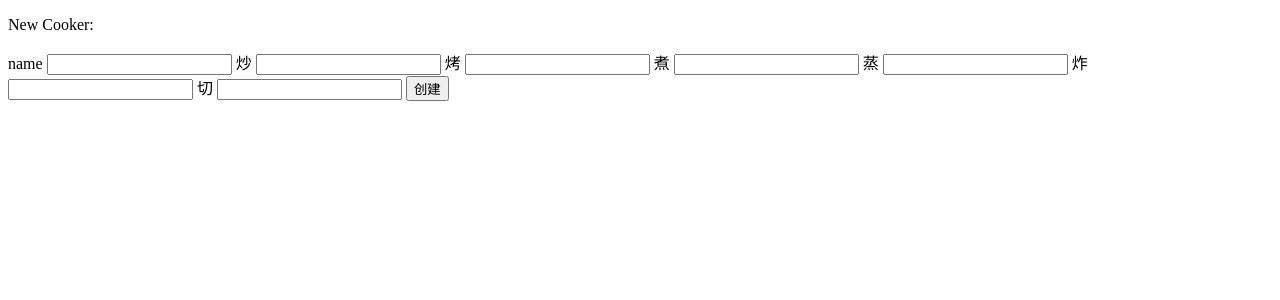
After one commit to anttrush/mysite, a Django app: page /cookingSociety/cooker_create/ in a window 1280 px wide. The commit adds this page. Shown: the top 300 px of the page. Run offline with Django 3.2, Linux system fonts and the light colour scheme.

Commit message:
cookingSociety: add create-new function and view but still have problem like csrf something.

```diff
--- /dev/null
+++ b/cookingSociety/templates/cookingSociety/cookercreate.html
@@ -0,0 +1,28 @@
+<!DOCTYPE html>
+<html lang="en">
+<head>
+    <meta charset="UTF-8">
+    <title>cooker create</title>
+</head>
+    <p>New Cooker:</p>
+    <form action="/cookingSociety/cooker_new/" method="post">
+        <label>name</label>
+        <input type="text" name="name">
+        <label>炒</label>
+        <input type="text" name="skill1">
+        <label>烤</label>
+        <input type="text" name="skill2">
+        <label>煮</label>
+        <input type="text" name="skill3">
+        <label>蒸</label>
+        <input type="text" name="skill4">
+        <label>炸</label>
+        <input type="text" name="skill5">
+        <label>切</label>
+        <input type="text" name="skill6">
+        <input type="submit" value="创建">
+    </form>
+<body>
+
+</body>
+</html>
--- a/cookingSociety/urls.py
+++ b/cookingSociety/urls.py
@@ -5,7 +5,13 @@ from . import views
 urlpatterns = [
     # ex: /cookingSociety/
     path('', views.index, name='index'),
-    # ex: /cookingSociety/5/
-    path('<int:question_id>/', views.detail, name='detail'),
+    # ex: /cookingSociety/cooker/5/
+    path('cooker/<int:cooker_id>/', views.cooker_detail, name='cooker_detail'),
+    # ex: /cookingSociety/dish/5/
+    # path('dish/<int:dish_id>/', views.dish_detail, name='dish_detail'),
+    # ex: /cookingSociety/cooker_create/
+    path('cooker_create/', views.cooker_create, name='cooker_create'),
+    # ex: /cookingSociety/cooker_new/
+    path('cooker_new/', views.cooker_new, name='cooker_new'),
 
 ]
--- a/cookingSociety/views.py
+++ b/cookingSociety/views.py
@@ -1,16 +1,50 @@
 from django.shortcuts import render, get_object_or_404
 from .models import Cooker
 from .models import Dish
+from django.views.decorators.csrf import csrf_protect
 
 # Create your views here.
 def index(request):
-    cookerlist = Cooker.objects
-    dishlist = Dish.objects
+    cookerlist = Cooker.objects.all()
+    dishlist = Dish.objects.all()
     context = {'cookerlist': cookerlist, 'dishlist': dishlist}
     return render(request, 'cookingSociety/index.html', context)
 
-def detail(request, cooker_id):
+def cooker_detail(request, cooker_id):
     cooker = get_object_or_404(Cooker, pk=cooker_id)
-    dishlist = Dish.objects
-    context = {'cooker': cooker, 'dishlist': dishlist}
+    dishlist = Dish.objects.all()
+    superdishlist = []
+    for dish in dishlist:
+        if cooker.ableCookSupper(dish):
+            superdishlist.append(dish)
+    context = {'cooker': cooker, 'supdishlist': superdishlist}
     return render(request, 'cookingSociety/details.html', context)
+
+def cooker_create(request):
+    return render(request, 'cookingSociety/cookercreate.html')
+
+@csrf_protect
+def cooker_new(request):
+    args = request.POST # dict
+    cooker = Cooker()
+    if 'name' in args:
+        cooker.name = args['name']
+    else:
+        cooker.name = "XiaoWang8"
+    if 'skill1' in args:
+        cooker.skill1 = int(args['skiil1'])
+    if 'skill2' in args:
+        cooker.skill2 = int(args['skiil2'])
+    if 'skill3' in args:
+        cooker.skill3 = int(args['skiil3'])
+    if 'skill4' in args:
+        cooker.skill4 = int(args['skiil4'])
+    if 'skill5' in args:
+        cooker.skill5 = int(args['skiil5'])
+    if 'skill6' in args:
+        cooker.skill6 = int(args['skiil6'])
+    cooker.save()
+    cookerlist = Cooker.objects.all()
+    dishlist = Dish.objects.all()
+    context = {'cookerlist': cookerlist, 'dishlist': dishlist}
+    return render(request, 'cookingSociety/index.html', context)
```
Also changed, not shown: cookingSociety/models.py (+20 -8 lines), cookingSociety/templates/cookingSociety/details.html (+8 -6 lines), cookingSociety/templates/cookingSociety/index.html (+5 -2 lines), cookingSociety/migrations/0002_auto_20180605_1051.py (added), db.sqlite3.
